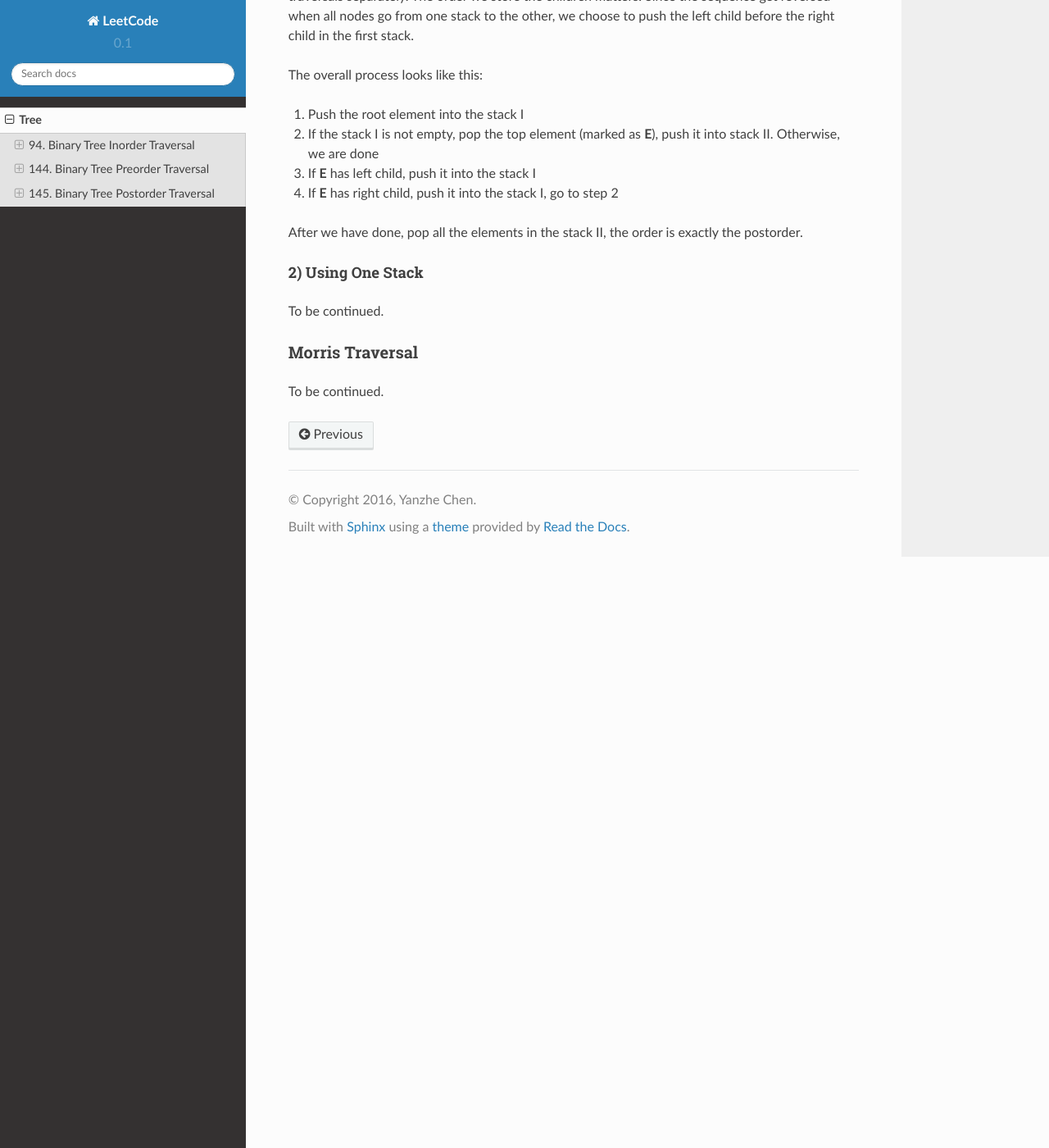
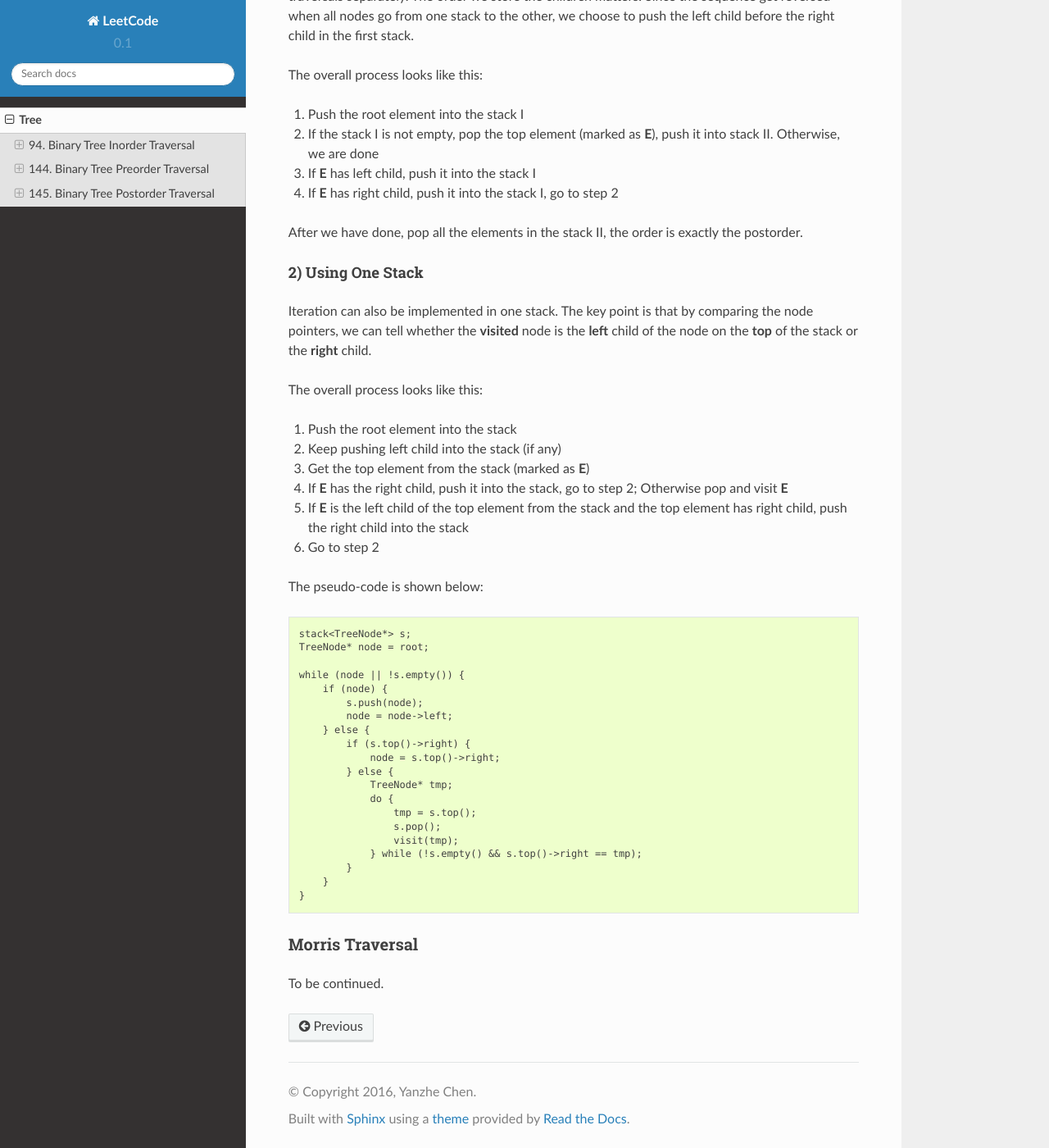
Before and after one commit to chenyanzhe/leetcode, a Sphinx documentation site: the page built from docs/source/tree.rst, in a window 1280 px wide and 1400 px high, scrolled down 2888 px. Shown: the whole window at 82% size. Built offline with Sphinx 7.4.7 and the Read the Docs theme 2.0.0, drawn with Linux system fonts in a browser that asks for light colours.

Commit message:
Add one stack solution to postorder traversal docs

```diff
--- a/docs/source/tree.rst
+++ b/docs/source/tree.rst
@@ -138,7 +138,43 @@ After we have done, pop all the elements in the stack II, the order is exactly t
 2) Using One Stack
 ******************
 
-To be continued.
+Iteration can also be implemented in one stack. The key point is that by comparing the node pointers, we can tell
+whether the **visited** node is the **left** child of the node on the **top** of the stack or the **right** child.
+
+The overall process looks like this:
+
+1. Push the root element into the stack
+2. Keep pushing left child into the stack (if any)
+3. Get the top element from the stack (marked as **E**)
+4. If **E** has the right child, push it into the stack, go to step 2; Otherwise pop and visit **E**
+5. If **E** is the left child of the top element from the stack and the top element has right child, push the right
+   child into the stack
+6. Go to step 2
+
+The pseudo-code is shown below:
+
+.. code-block:: none
+
+    stack<TreeNode*> s;
+    TreeNode* node = root;
+
+    while (node || !s.empty()) {
+        if (node) {
+            s.push(node);
+            node = node->left;
+        } else {
+            if (s.top()->right) {
+                node = s.top()->right;
+            } else {
+                TreeNode* tmp;
+                do {
+                    tmp = s.top();
+                    s.pop();
+                    visit(tmp);
+                } while (!s.empty() && s.top()->right == tmp);
+            }
+        }
+    }
 
 Morris Traversal
 ~~~~~~~~~~~~~~~~
```
